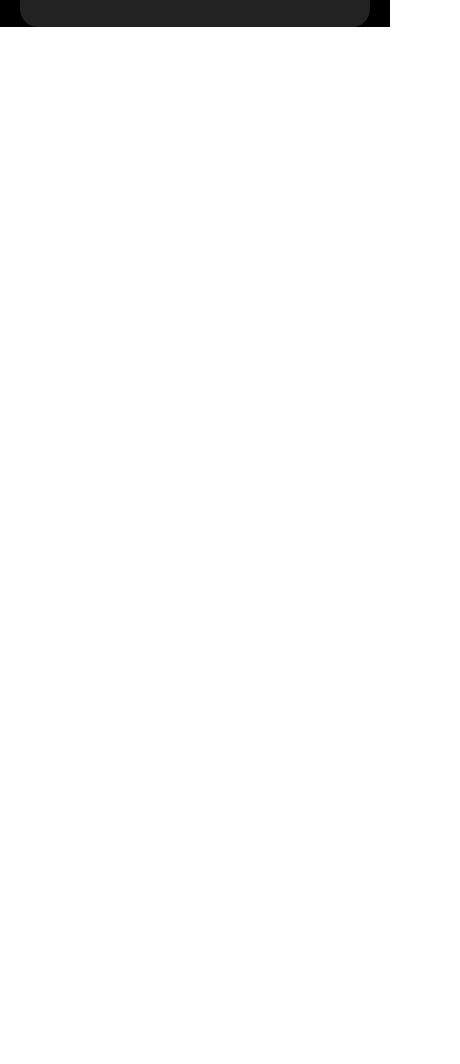
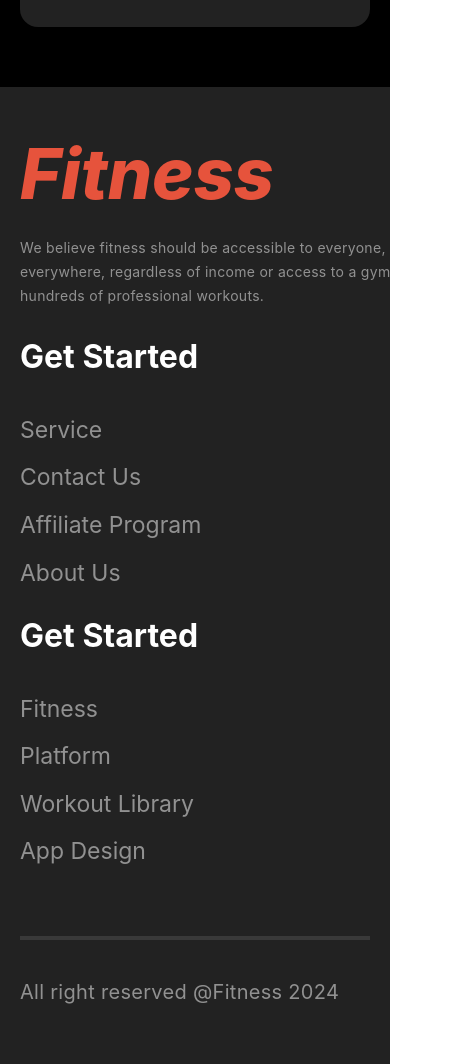
Before and after one commit to Md-Huzaifa-Islam/Fitness, a plain HTML site: page index.html in a window 390 px wide. Shown: the part 2124-3188 px from the top of the page, 460 px wide, since content can reach past the window. Before the commit the page ends 2151 px from the top, so only its background shows below. Drawn offline with Linux system fonts and the light colour scheme.

Commit message:
made footer section and made it mobile responsive

```diff
--- a/index.html
+++ b/index.html
@@ -61,8 +61,42 @@
                 <img src="./images/run2.jpg" alt="">
             </div>
         </section>
+
+
     </main>
 
+    <footer>
+        <div>
+            <div class="footcontainer">
+                <div class="part1">
+                    <p class="logo">Fitness</p>
+                    <p class="text1">We believe fitness should be accessible to everyone, everywhere, regardless of income or access to a gym. With hundreds of professional workouts.</p>
+                </div>
+                <div class="part2">
+                    <p class="footheader">Get Started</p>
+                    <ul>
+                        <li><a href="">Service</a></li>
+                        <li><a href="">Contact Us</a></li>
+                        <li><a href="">Affiliate Program</a></li>
+                        <li><a href="">About Us</a></li>
+                    </ul>
+                </div>
+                <div class="part2">
+                    <p class="footheader">Get Started</p>
+                    <ul>
+                        <li><a href="">Fitness</a></li>
+                        <li><a href="">Platform</a></li>
+                        <li><a href="">Workout Library</a></li>
+                        <li><a href="">App Design</a></li>
+                    </ul>
+                </div>
+            </div>
+            <hr>
+            <p class="copy">
+                All right reserved @Fitness 2024
+            </p>
+        </div>
+    </footer>
 
 </body>
 </html>
--- a/styles/style.css
+++ b/styles/style.css
@@ -53,6 +53,7 @@ img{
 
 main{
     background: rgb(0, 0, 0);
+    padding: 0px 20px 90px;
 }
 
 
@@ -116,7 +117,7 @@ main{
 
 .run{
     margin: 100px auto 0px;
-    max-width: 1060px;
+    max-width: 980px;
     display: flex;
     justify-content: space-between;
     align-items: center;
@@ -159,9 +160,91 @@ main{
 
 
 
+
+/*   footer section  */
+
+footer{
+    background: rgb(34, 34, 34);
+    padding: 60px 20px 35px;
+}
+
+footer>div{
+    max-width: 1060px;
+    margin: 0px auto;
+}
+
+footer hr{
+    margin: 80px 0px 35px;
+    border: 2px solid rgba(255, 255, 255, 0.1);
+}
+
+.copy{
+    text-align: center;
+    color: rgba(255, 255, 255, 0.5);
+    font-size: 20px;
+    font-weight: 400;
+    letter-spacing: 0.3px;
+}
+
+.footcontainer{
+    display: flex;
+    justify-content: space-between;
+    align-items: flex-start;
+}
+
+.part1{
+    width: 440px;
+    display: flex;
+    flex-direction: column;
+    row-gap: 20px;
+}
+
+.logo{
+    color: rgb(230, 83, 60);
+    font-weight: 800;
+    line-height: 120%;
+    font-style: italic;
+}
+
+footer .logo{
+    font-size: 70px;
+}
+
+.footheader{
+    color: rgb(255, 255, 255);
+    font-size: 32px;
+    font-weight: 700;
+    line-height: 120%;
+}
+
+footer ul{
+    list-style-type: none;
+    display: flex;
+    flex-direction: column;
+    row-gap: 20px;
+}
+
+.part2{
+    display: flex;
+    flex-direction: column;
+    row-gap: 40px;
+}
+
+footer a{
+    color: rgba(255, 255, 255, 0.5);
+    font-size: 23px;
+    font-weight: 400;
+    line-height: 120%;
+}
+
+
+
+
+
+
 @media screen and (max-width:576px) {
     main{
-        padding: 0px 20px;
+        padding-bottom: 60px;
     }
     .text2{
         font-size: 32px;
@@ -198,5 +281,18 @@ main{
     .runimg{
         display: inline-block;
     }
+    .footcontainer{
+        flex-direction: column;
+        row-gap: 30px;
+    }
+    footer{
+        padding: 45px 20px 60px;
+    }
+    .copy{
+        text-align: left;
+    }
+    footer hr{
+        margin: 70px 0px 40px;
+    }
 
 }
```
